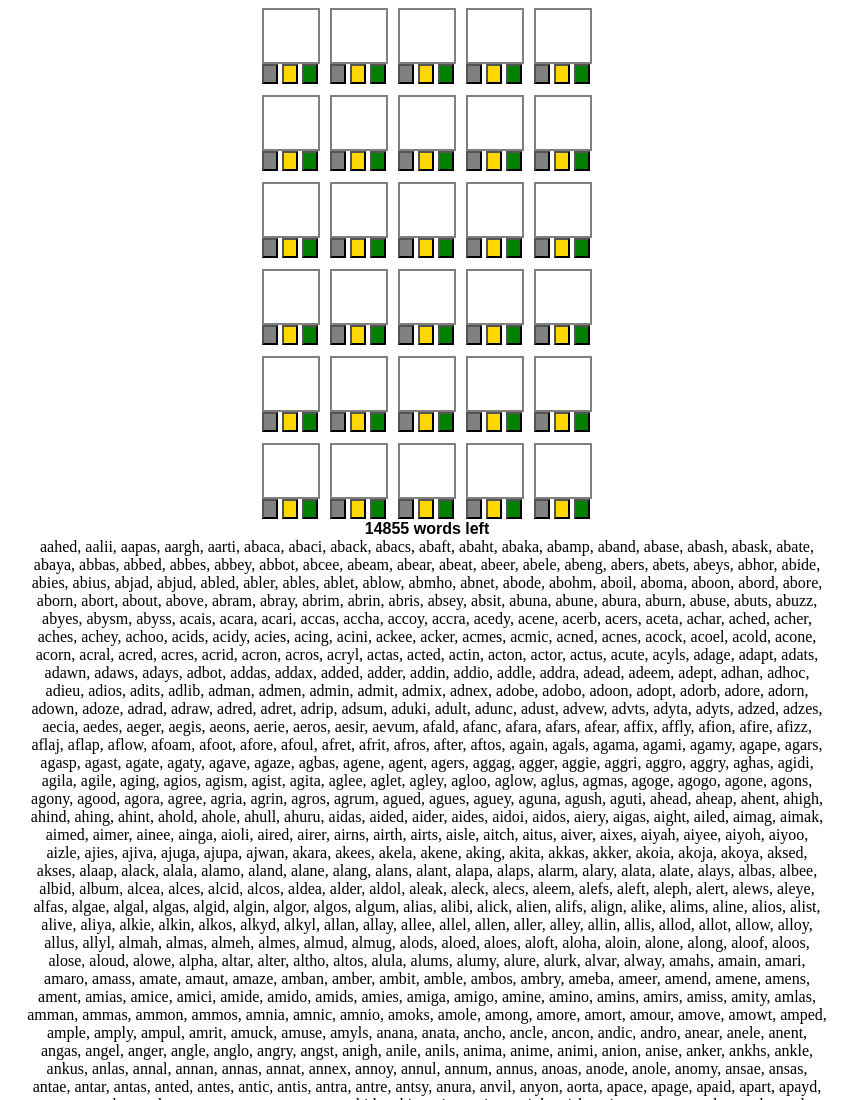
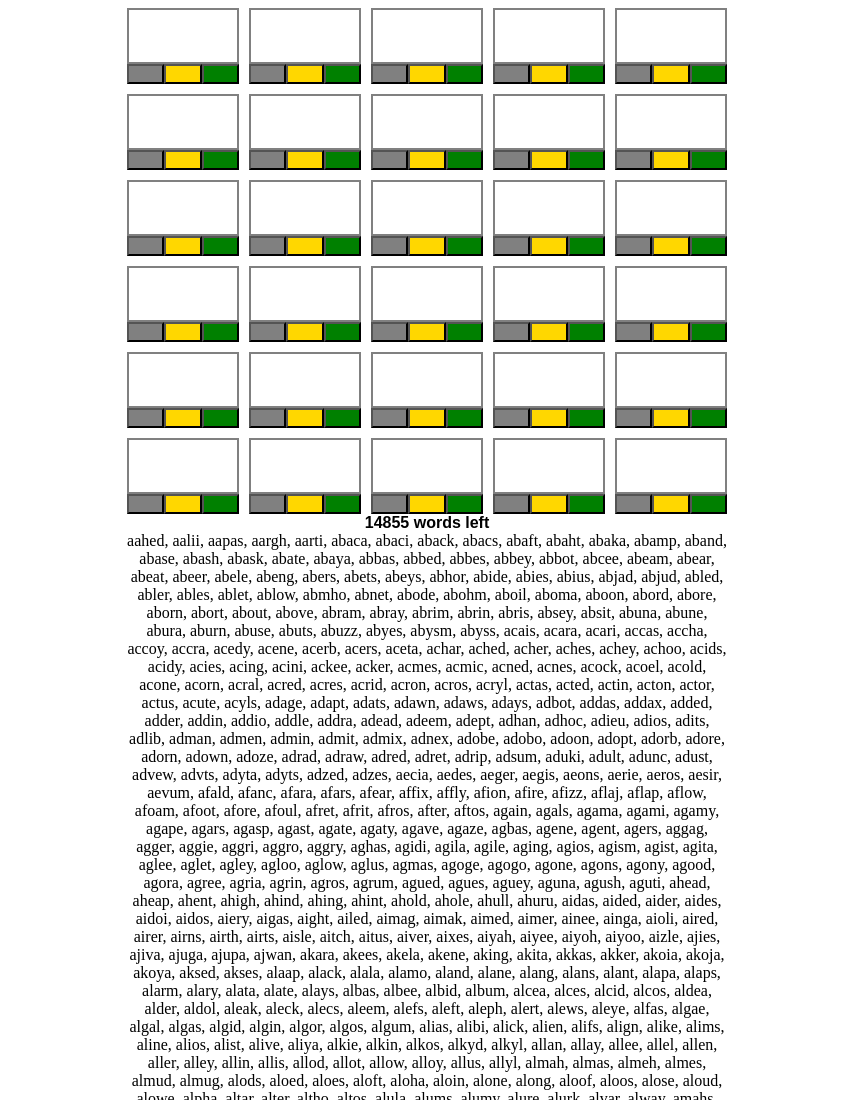
Before and after one commit to michaeleiseman/wordleCompanion, a plain HTML site: page index.html in a window 1280 px wide. Shown: the top 1100 px of the page, without its empty margins (213-1066 px from the left). Drawn offline with Linux system fonts and the light colour scheme.

Commit message:
alter flex box

```diff
--- a/index.html
+++ b/index.html
@@ -12,7 +12,7 @@
         <div id="flex">
             <div class="row">
                 <div class="box">
-                    <input></input>
+                    <input type="text" size="1"></input>
                     <div class="buttonBox">
                         <button class="gray button"></button>
                         <button class="gold button"></button>
@@ -20,7 +20,7 @@
                     </div>
                 </div>
                 <div class="box">
-                    <input></input>
+                    <input type="text" size="1"></input>
                     <div class="buttonBox">
                         <button class="gray button"></button>
                         <button class="gold button"></button>
@@ -28,7 +28,7 @@
                     </div>
                 </div>
                 <div class="box">
-                    <input></input>
+                    <input type="text" size="1"></input>
                     <div class="buttonBox">
                         <button class="gray button"></button>
                         <button class="gold button"></button>
@@ -36,7 +36,7 @@
                     </div>
                 </div>
                 <div class="box">
-                    <input></input>
+                    <input type="text" size="1"></input>
                     <div class="buttonBox">
                         <button class="gray button"></button>
                         <button class="gold button"></button>
@@ -44,7 +44,7 @@
                     </div>
                 </div>
                 <div class="box">
-                    <input></input>
+                    <input type="text" size="1"></input>
                     <div class="buttonBox">
                         <button class="gray button"></button>
                         <button class="gold button"></button>
@@ -54,7 +54,7 @@
             </div>
             <div class="row">
                 <div class="box">
-                    <input></input>
+                    <input type="text" size="1"></input>
                     <div class="buttonBox">
                         <button class="gray button"></button>
                         <button class="gold button"></button>
@@ -62,7 +62,7 @@
                     </div>
                 </div>
                 <div class="box">
-                    <input></input>
+                    <input type="text" size="1"></input>
                     <div class="buttonBox">
                         <button class="gray button"></button>
                         <button class="gold button"></button>
@@ -70,7 +70,7 @@
                     </div>
                 </div>
                 <div class="box">
-                    <input></input>
+                    <input type="text" size="1"></input>
                     <div class="buttonBox">
                         <button class="gray button"></button>
                         <button class="gold button"></button>
@@ -78,7 +78,7 @@
                     </div>
                 </div>
                 <div class="box">
-                    <input></input>
+                    <input type="text" size="1"></input>
                     <div class="buttonBox">
                         <button class="gray button"></button>
                         <button class="gold button"></button>
@@ -86,7 +86,7 @@
                     </div>
                 </div>
                 <div class="box">
-                    <input></input>
+                    <input type="text" size="1"></input>
                     <div class="buttonBox">
                         <button class="gray button"></button>
                         <button class="gold button"></button>
@@ -96,7 +96,7 @@
             </div>
             <div class="row">
                 <div class="box">
-                    <input></input>
+                    <input type="text" size="1"></input>
                     <div class="buttonBox">
                         <button class="gray button"></button>
                         <button class="gold button"></button>
@@ -104,7 +104,7 @@
                     </div>
                 </div>
                 <div class="box">
-                    <input></input>
+                    <input type="text" size="1"></input>
                     <div class="buttonBox">
                         <button class="gray button"></button>
                         <button class="gold button"></button>
@@ -112,7 +112,7 @@
                     </div>
                 </div>
                 <div class="box">
-                    <input></input>
+                    <input type="text" size="1"></input>
                     <div class="buttonBox">
                         <button class="gray button"></button>
                         <button class="gold button"></button>
@@ -120,7 +120,7 @@
                     </div>
                 </div>
                 <div class="box">
-                    <input></input>
+                    <input type="text" size="1"></input>
                     <div class="buttonBox">
                         <button class="gray button"></button>
                         <button class="gold button"></button>
@@ -128,7 +128,7 @@
                     </div>
                 </div>
                 <div class="box">
-                    <input></input>
+                    <input type="text" size="1"></input>
                     <div class="buttonBox">
                         <button class="gray button"></button>
                         <button class="gold button"></button>
@@ -138,7 +138,7 @@
             </div>
             <div class="row">
                 <div class="box">
-                    <input></input>
+                    <input type="text" size="1"></input>
                     <div class="buttonBox">
                         <button class="gray button"></button>
                         <button class="gold button"></button>
@@ -146,7 +146,7 @@
                     </div>
                 </div>
                 <div class="box">
-                    <input></input>
+                    <input type="text" size="1"></input>
                     <div class="buttonBox">
                         <button class="gray button"></button>
                         <button class="gold button"></button>
@@ -154,7 +154,7 @@
                     </div>
                 </div>
                 <div class="box">
-                    <input></input>
+                    <input type="text" size="1"></input>
                     <div class="buttonBox">
                         <button class="gray button"></button>
                         <button class="gold button"></button>
@@ -162,7 +162,7 @@
                     </div>
                 </div>
                 <div class="box">
-                    <input></input>
+                    <input type="text" size="1"></input>
                     <div class="buttonBox">
                         <button class="gray button"></button>
                         <button class="gold button"></button>
@@ -170,7 +170,7 @@
                     </div>
                 </div>
                 <div class="box">
-                    <input></input>
+                    <input type="text" size="1"></input>
                     <div class="buttonBox">
                         <button class="gray button"></button>
                         <button class="gold button"></button>
@@ -180,7 +180,7 @@
             </div>
             <div class="row">
                 <div class="box">
-                    <input></input>
+                    <input type="text" size="1"></input>
                     <div class="buttonBox">
                         <button class="gray button"></button>
                         <button class="gold button"></button>
@@ -188,7 +188,7 @@
                     </div>
                 </div>
                 <div class="box">
-                    <input></input>
+                    <input type="text" size="1"></input>
                     <div class="buttonBox">
                         <button class="gray button"></button>
                         <button class="gold button"></button>
@@ -196,7 +196,7 @@
                     </div>
                 </div>
                 <div class="box">
-                    <input></input>
+                    <input type="text" size="1"></input>
                     <div class="buttonBox">
                         <button class="gray button"></button>
                         <button class="gold button"></button>
@@ -204,7 +204,7 @@
                     </div>
                 </div>
                 <div class="box">
-                    <input></input>
+                    <input type="text" size="1"></input>
                     <div class="buttonBox">
                         <button class="gray button"></button>
                         <button class="gold button"></button>
@@ -212,7 +212,7 @@
                     </div>
                 </div>
                 <div class="box">
-                    <input></input>
+                    <input type="text" size="1"></input>
                     <div class="buttonBox">
                         <button class="gray button"></button>
                         <button class="gold button"></button>
@@ -222,7 +222,7 @@
             </div>
             <div class="row">
                 <div class="box">
-                    <input></input>
+                    <input type="text" size="1"></input>
                     <div class="buttonBox">
                         <button class="gray button"></button>
                         <button class="gold button"></button>
@@ -230,7 +230,7 @@
                     </div>
                 </div>
                 <div class="box">
-                    <input></input>
+                    <input type="text" size="1"></input>
                     <div class="buttonBox">
                         <button class="gray button"></button>
                         <button class="gold button"></button>
@@ -238,7 +238,7 @@
                     </div>
                 </div>
                 <div class="box">
-                    <input></input>
+                    <input type="text" size="1"></input>
                     <div class="buttonBox">
                         <button class="gray button"></button>
                         <button class="gold button"></button>
@@ -246,7 +246,7 @@
                     </div>
                 </div>
                 <div class="box">
-                    <input></input>
+                    <input type="text" size="1"></input>
                     <div class="buttonBox">
                         <button class="gray button"></button>
                         <button class="gold button"></button>
@@ -254,7 +254,7 @@
                     </div>
                 </div>
                 <div class="box">
-                    <input></input>
+                    <input type="text" size="1"></input>
                     <div class="buttonBox">
                         <button class="gray button"></button>
                         <button class="gold button"></button>
--- a/wordleCompanion.css
+++ b/wordleCompanion.css
@@ -1,31 +1,44 @@
 #container {
     width: 100%;
-    max-width: 800px;
+    max-width: 600px;
     margin:auto
 }
 #flex {
     display: flex;
     flex-direction: column;
     gap: 10px
-
 }
 .row {
     display: flex;
+    flex-direction: row;
     gap: 10px;
-    justify-content: center;
+    justify-content: space-between;
+}
+.box {
+    flex: 1;
+    display: flex;
+    flex-direction: column;
+    align-items: stretch;
 }
 input {
     height: 50px;
-    width: 50px;
     border: 2px solid gray;
     text-align: center;
     font-size: 36px;
     font-weight: bold;
-    font-family: sans-serif
+    font-family: sans-serif;
+    min-width: none
+}
+.buttonBox {
+    display: flex;
+    justify-content: space-between;
+
 }
 .button {
+    flex: 1;
     height: 20px;
-    cursor: pointer
+    cursor: pointer;
+    min-width: none
 }
 .gray {
     background-color: gray;
```
